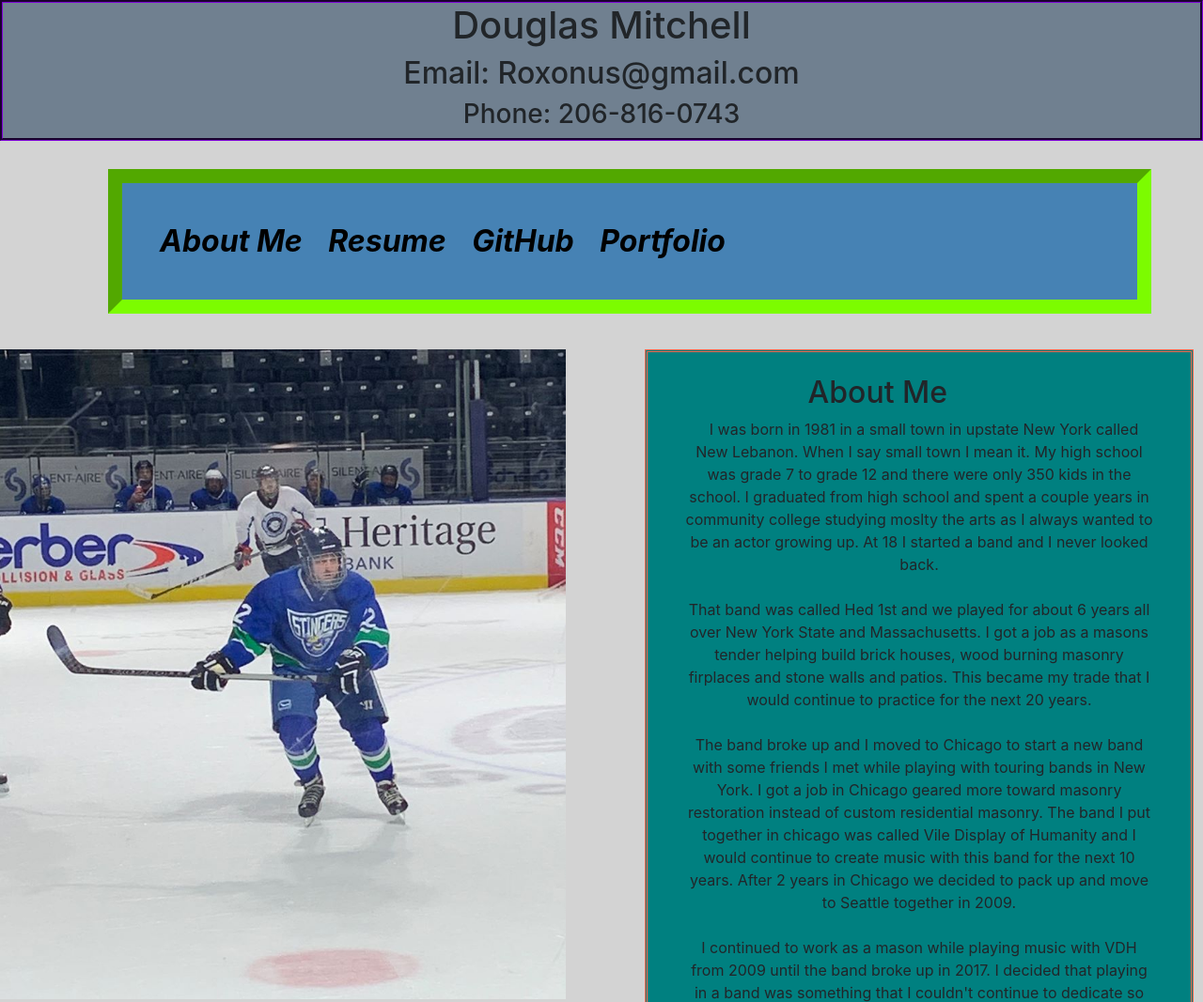
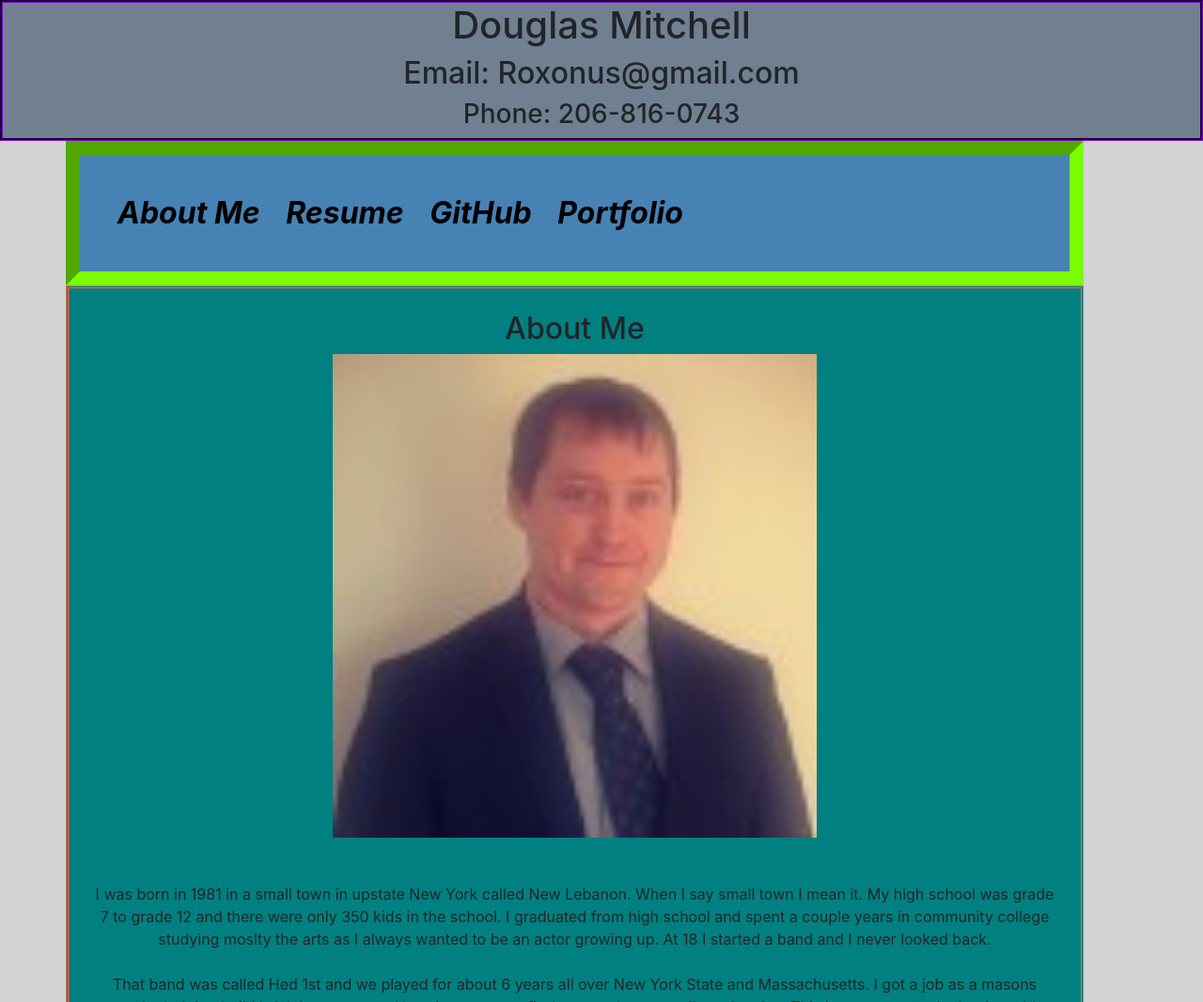
Before and after one commit to roxonus/Portfolio, a plain HTML site: page index.html in a window 1280 px wide. Shown: the top 1067 px of the page at 94% size. Drawn offline with nearby package versions, Linux system fonts and the light colour scheme.

Commit message:
updated the styling

```diff
--- a/Assets/Style3.css
+++ b/Assets/Style3.css
@@ -1,6 +1,10 @@
 /*this is the style sheet for the bio page. adds color and positions the image and text.*/
 
 body {background-color: lightgrey;
+
+}
+
+.container{
 
 }
 
@@ -9,25 +13,28 @@ body {background-color: lightgrey;
     padding: .25in;
     border-style: double;
     border-width: medium;
-    max-width: 50%;
+    width: 95%;
     max-height: 50%;
     text-align: center;
     margin-bottom: 100px;
-    float: right;
-    margin-right: 10px;
    background-color: teal;
 }
 
 .bio {
-    text-indent: 10px;
-    max-height: 10%;
-    max-width: 500px;
+    justify-content: center;
+    text-align: center;
     text-size-adjust: 75%;
+
 }
 
 .img-fluid {
-  max-width: 47%;
+  max-width: 50%;
   max-height: 60%;
-  float: left;
+
 
 }
+
+#prof {
+  width: 50%;
+  height: 70%;
+}
--- a/Assets/style.css
+++ b/Assets/style.css
@@ -10,13 +10,14 @@ header {
 
 /* this code adds color and box model to the navbar. colors the text and places it.*/
 .navbar-nav {
+    margin-right: 25px;
     background-color: steelblue;
     padding: 30px;
-    margin: 30px;
+    /* margin: 30px; */
     border: 15px;
     border-color: lawngreen;
     border-style: inset;
-    width: 100%;
+    width: 95%;
     display: inline-block;
     justify-content: center;
     font-size: xx-large;
--- a/index.html
+++ b/index.html
@@ -19,10 +19,10 @@
         <h3>Phone: 206-816-0743</h3>
     </header>
 <!--this is the navbar code-->
-    <nav class="navbar-navbar-expand-sm">
+    <!-- <nav class="navbar-navbar-expand-sm"> -->
         <nav class="container">
             <nav class="row">
-                <nav class="col-sm-12">
+                <!-- <nav class="col-sm-12"> -->
                     <ul class="navbar-nav">
                         <li class="nav-item">
                     <a class="nav-link" href="index.html">About Me</a>
@@ -37,34 +37,29 @@
                     <a class="nav-link" href="portfolio.html">Portfolio</a>
                         </li>
                     </ul>
-                </nav>
+                <!-- </nav> -->
             </nav>
         </nav>
-    </nav>
+    <!-- </nav> -->
 
 <!--image of me playing hockey-->
-    <article>
-        <h2>
-            <img src="Assets/hockeyguy.jpg" class="img-fluid" alt="Responsive image">
-        </h2>
-    </article>
+<div class="container">
+    <div class="row">
+    <!--about me text-->
+    <!-- <section class="aboutme"> -->
 
 
+                <div class="aboutme">
+                    <h2>About Me</h2>
 
+                    <div class="col-4-md">
+                        <img src="Assets/ProfessionalDoug.jpeg" class="img-fluid" id="prof" alt="Responsive image">
+                    </div>
 
-<!--about me text-->
-    <section class="aboutme">
-        <div class="container">
-            <div class="row">
-                <div class="col-sm-6 offset-sm-2">
-                    <h2>About Me</h2>
-                </div>
-            </div>
-        </div>
-            <div class="container">
-                <div class="row">
-                    <div class="col-sm-12">
-                        <p class="bio"> I was born in 1981 in a small town in upstate New York called New Lebanon.
+                    <br><br>
+
+                    <div class="col-4-md">
+                            <p class="bio"> I was born in 1981 in a small town in upstate New York called New Lebanon.
                             When I say small town I mean it. My high school was grade 7 to grade 12 and there were only 350 kids in the school.
                             I graduated from high school and spent a couple years in community college studying moslty the arts as I always wanted to be an actor growing up.
                             At 18 I started a band and I never looked back.<br><br> That band was called Hed 1st and we played for about 6 years all over New York State and Massachusetts.
@@ -83,12 +78,17 @@
                             I decided to apply for the University of Washington Fullstack Coding Bootcamp in 2020 because construction seemed to be a dead end career path with very limited options.
                             I would like to become a web developer and prove that I can be as successful with my brain as I am with my body.
                         </p>
+
+                        <div class="col-4-md">
+                            <img src="Assets/hockeyguy.jpg" class="img-fluid" alt="Responsive image">
+                        </div>
+
+                        <br>
                     </div>
                 </div>
-            </div>
-
-    </section>
-
+    <!-- </section> -->
+    </div>
+</div>
 
     <!--This javascript code is from bootstrap-->
     <script src="https://code.jquery.com/jquery-3.5.1.slim.min.js" integrity="sha384-DfXdz2htPH0lsSSs5nCTpuj/zy4C+OGpamoFVy38MVBnE+IbbVYUew+OrCXaRkfj" crossorigin="anonymous"></script>
```
Also changed, not shown: Assets/ProfessionalDoug.jpeg (added).
